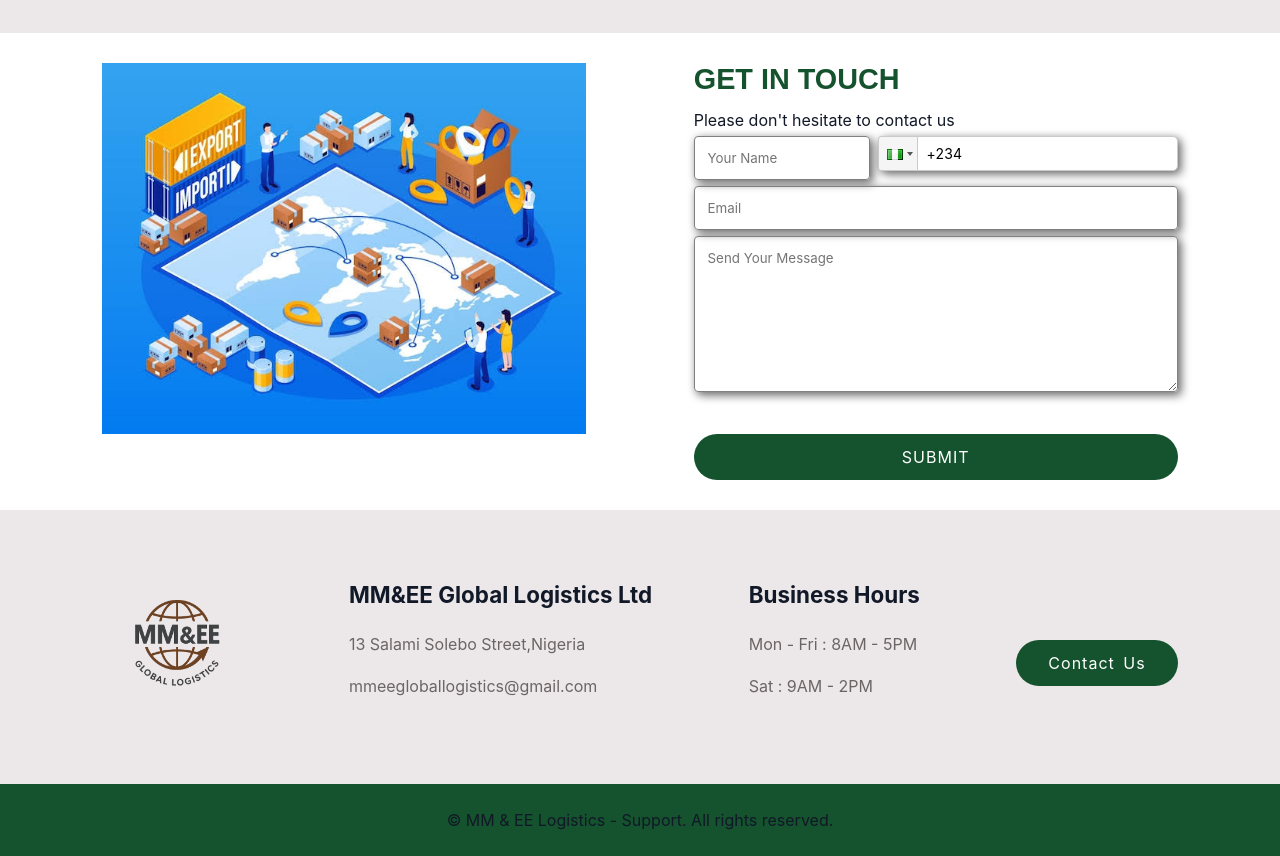
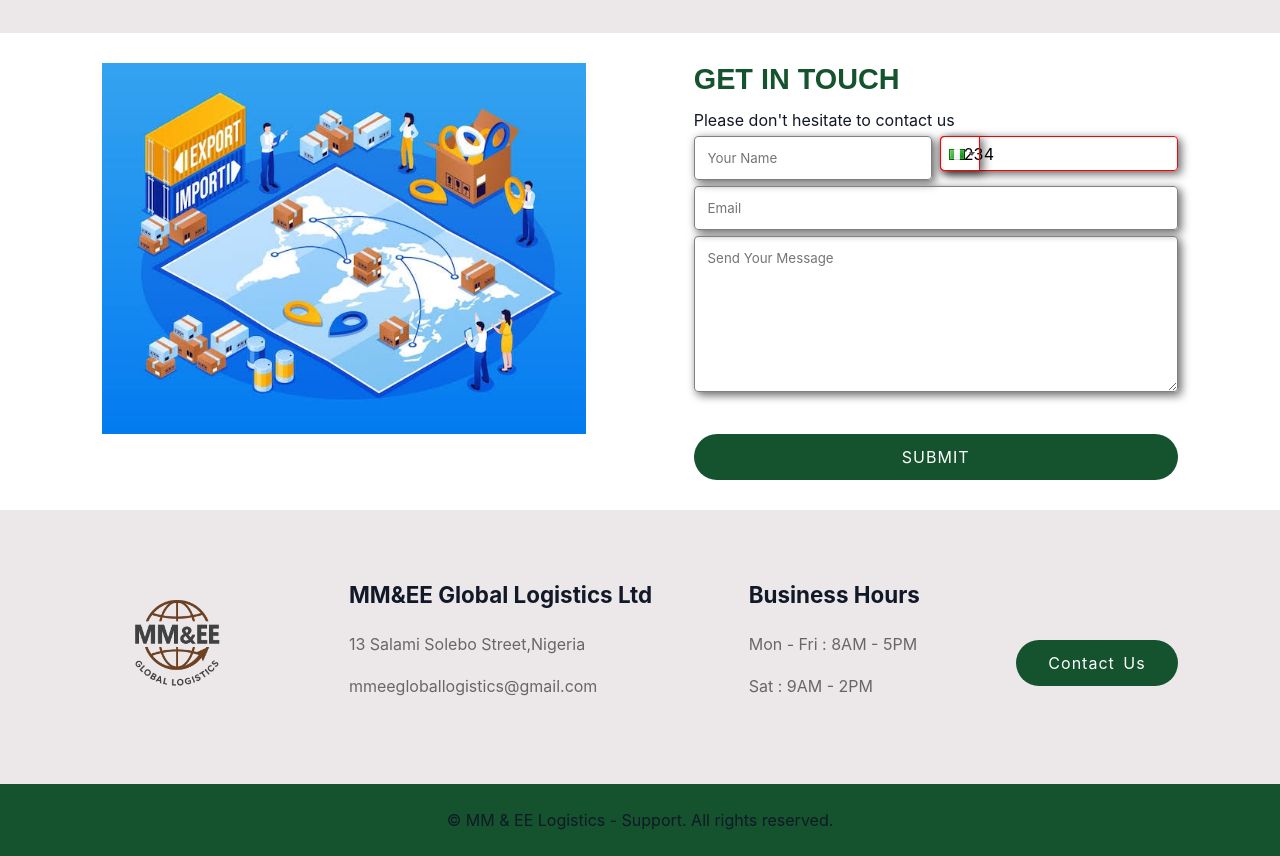
Before and after one commit to IfeomaBlessing/logistics, a React (Vite) app: page /#/ in a window 1280 px wide. Shown: the part 2340-3196 px from the top of the page. Built offline with nearby package versions, Linux system fonts and the light colour scheme.

Commit message:
form validation

```diff
--- a/src/Components/contact/Form.jsx
+++ b/src/Components/contact/Form.jsx
@@ -77,18 +77,11 @@ const Form = () => {
 
       <div>
       <PhoneInput
-    country={'ng'} // Default country (Nigeria in this case)
-    enableSearch={true} // Optional: Adds search in dropdown
-    value={values.phone}
-    onChange={(phone) => setValues({ ...values, phone })}
-    inputProps={{
-      name: 'phone',
-      required: true,
-      autoFocus: false
-    }}
-    inputClass="custom-phone-input"
-    className = 'input'
-  />
+  country={'ng'}
+  value={values.phone}
+  onChange={(phone) => setValues({ ...values, phone })}
+  inputClass="customPhone"
+/>
        {
         error.phone && <p style={{color:"red", fontSize:"13px", marginBottom:"4px"}}>{error.phone}</p>
       }
--- a/src/Components/contact/cstyle.css
+++ b/src/Components/contact/cstyle.css
@@ -18,6 +18,31 @@
     border-radius:5px;
 }
 
+.customPhone {
+    width: 100% !important;
+    padding: 0.8rem !important;
+    border: 1px solid red !important;
+    border-radius: 4px !important;
+    margin-bottom: 0.4rem !important;
+    color: var(--nav-color) !important;
+    background: transparent !important;
+    box-shadow: 2px 2px 8px rgba(0,0,0,0.5),
+                5px 5px 10px rgba(0,0,0,0.2) !important;
+    font-size: 16px !important;
+  }
+
+  .react-tel-input .flag-dropdown {
+  border: 1px solid red !important;
+  border-radius: 4px 0 0 4px !important;
+  background: transparent !important;
+  box-shadow: 2px 2px 8px rgba(0, 0, 0, 0.5),
+              5px 5px 10px rgba(0, 0, 0, 0.2) !important;
+}
+
+.customPhone{
+    border: 10px solid red;
+}
+
 
 @media screen and (max-width:600px) {
 
--- a/src/Components/hero/herostyle.css
+++ b/src/Components/hero/herostyle.css
@@ -118,7 +118,8 @@
     font-size:25px;
 }
 
-input,textarea{width: 100%;
+input,textarea,
+.customPhone{width: 100%;
     padding:0.8rem;
     border:1px solid grey;
     border-radius: 4px;
@@ -128,7 +129,11 @@ input,textarea{width: 100%;
     box-shadow:2px 2px 8px rgba(0,0,0,0.5),
     5px 5px 10px rgba(0,0,0,0.2);
 }
-.custom-phone-input {
+
+.customPhone{
+    border: 10px solid red;
+}
+/* .custom-phone-input {
     width: 100%;
     padding: 0.8rem;
     border: 1px solid grey;
@@ -138,7 +143,7 @@ input,textarea{width: 100%;
     background: transparent;
     box-shadow: 2px 2px 8px rgba(0,0,0,0.5),
                 5px 5px 10px rgba(0,0,0,0.2);
-  }
+  } */
 
 
 form button{
```
